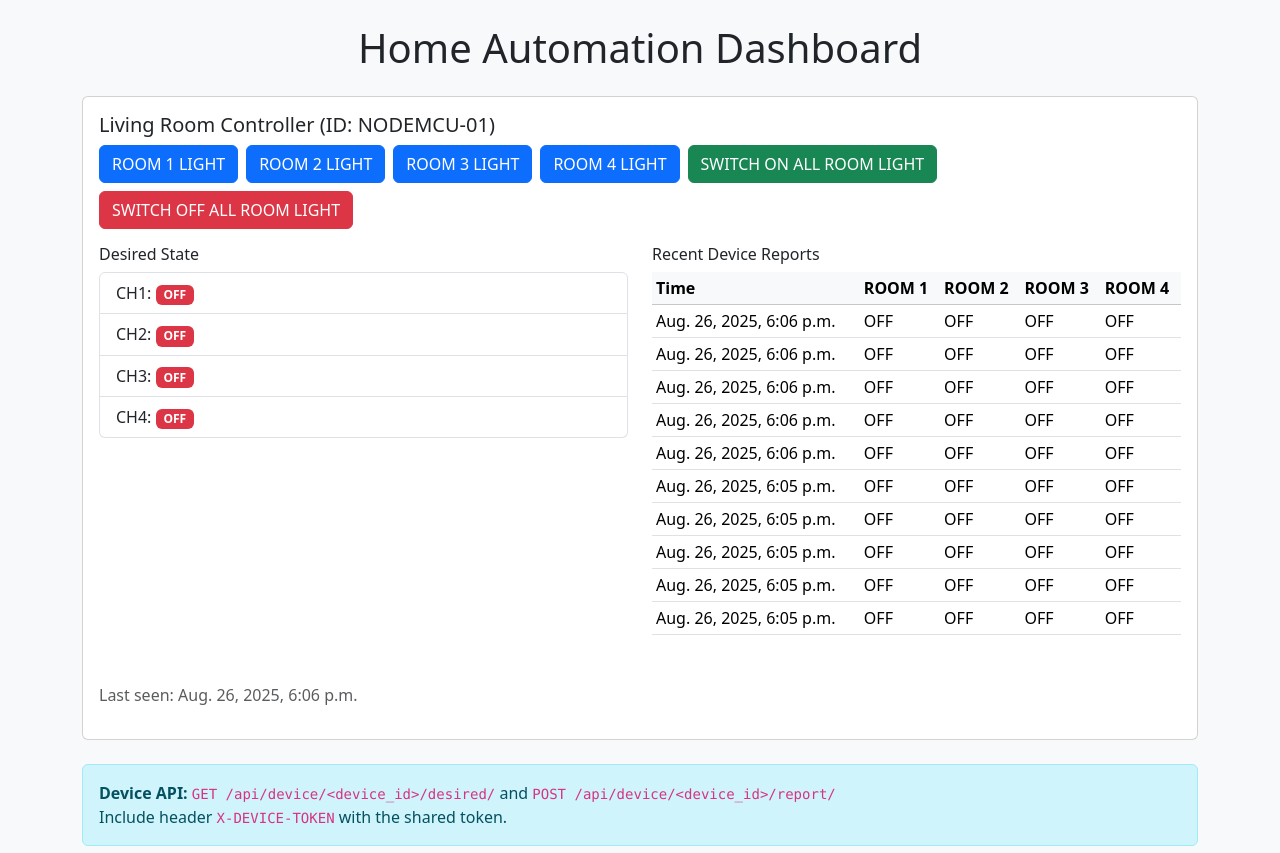
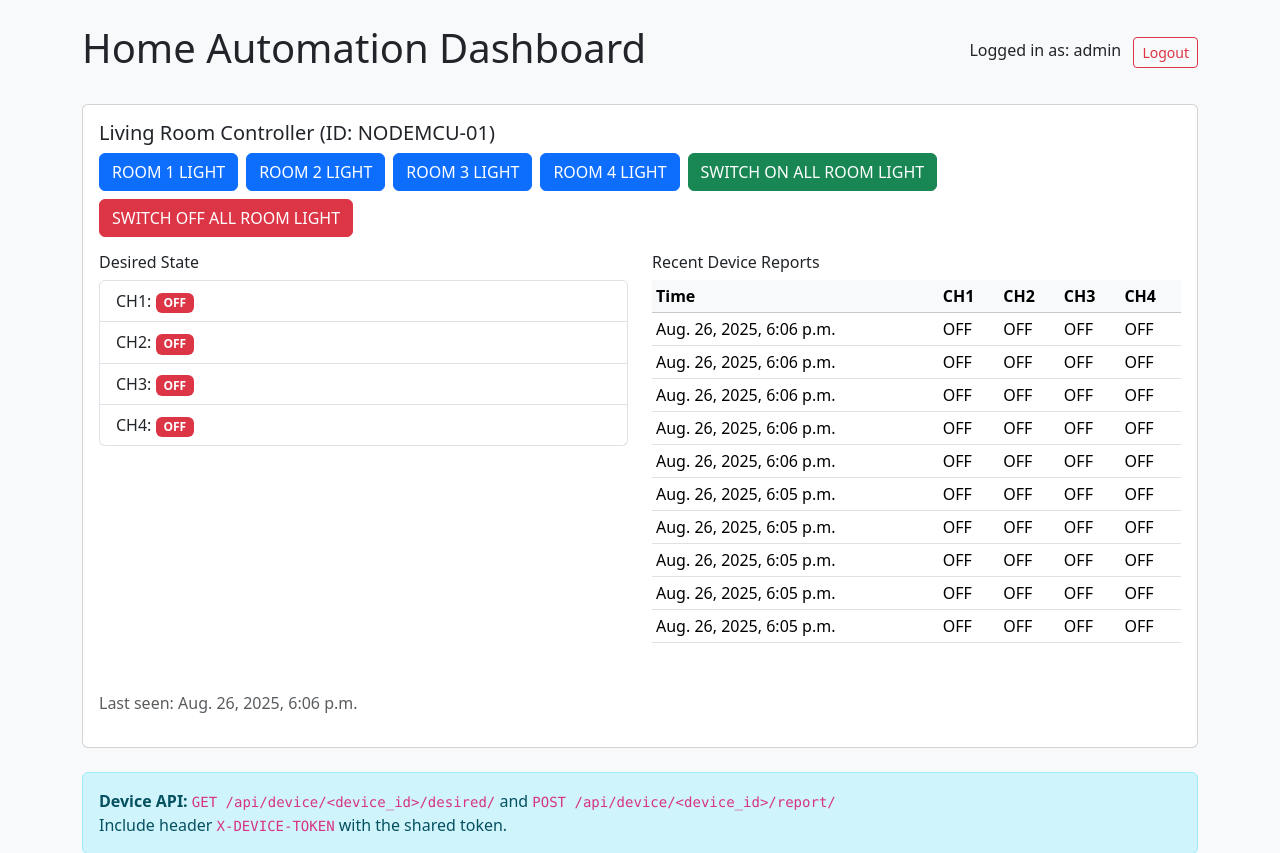
Before and after one commit to Adewole2016/HOME_AUTOMATION, a Django app: page / in a window 1280 px wide. Shown: the top 853 px of the page. Run offline with Django 5.2, Linux system fonts and the light colour scheme; a user stored in the database is signed in; data comes from the database, SQL or seed files in the repository.

Commit message:
Update dashboard.html

```diff
--- a/templates/dashboard.html
+++ b/templates/dashboard.html
@@ -12,11 +12,22 @@
 </head>
 <body class="bg-light">
 <div class="container py-4">
-  <h1 class="mb-4 text-center">Home Automation Dashboard</h1>
 
+  <!-- Header -->
+  <div class="d-flex justify-content-between align-items-center mb-4">
+    <h1>Home Automation Dashboard</h1>
+    <div>
+      <span class="me-2">Logged in as: {{ request.user.username }}</span>
+      <a href="{% url 'logout' %}" class="btn btn-outline-danger btn-sm">Logout</a>
+    </div>
+  </div>
+
+  <!-- Device Card -->
   <div class="card mb-4">
     <div class="card-body">
       <h5 class="card-title">{{ device.name }} (ID: {{ device.device_id }})</h5>
+
+      <!-- Controls -->
       <div class="d-flex gap-2 flex-wrap mb-3">
         <button type="button" class="btn btn-primary" onclick="toggleChannel(1)">ROOM 1 LIGHT</button>
         <button type="button" class="btn btn-primary" onclick="toggleChannel(2)">ROOM 2 LIGHT</button>
@@ -26,6 +37,7 @@
         <button type="button" class="btn btn-danger" onclick="allChannels('off')">SWITCH OFF ALL ROOM LIGHT</button>
       </div>
 
+      <!-- States -->
       <div class="row">
         <div class="col-md-6 mb-3">
           <h6>Desired State</h6>
@@ -40,7 +52,7 @@
         <div class="col-md-6 mb-3">
           <h6>Recent Device Reports</h6>
           <table class="table table-sm" id="report-table">
-            <thead class="table-light"><tr><th>Time</th><th>ROOM 1</th><th> ROOM 2</th><th>ROOM 3</th><th>ROOM 4</th></tr></thead>
+            <thead class="table-light"><tr><th>Time</th><th>CH1</th><th>CH2</th><th>CH3</th><th>CH4</th></tr></thead>
             <tbody>
               {% for r in reports %}
               <tr>
@@ -68,10 +80,14 @@
     <code>POST /api/device/&lt;device_id&gt;/report/</code><br>
     Include header <code>X-DEVICE-TOKEN</code> with the shared token.
   </div>
+
 </div>
 
 <script>
-  // Get CSRF token from cookie
+  const DEVICE_ID = "{{ device.device_id }}";
+  const TOKEN = "{{ DEVICE_SHARED_TOKEN }}";
+
+  // CSRF token helper
   function getCookie(name) {
       let cookieValue = null;
       if (document.cookie && document.cookie !== '') {
@@ -86,9 +102,6 @@
       }
       return cookieValue;
   }
-
-  const DEVICE_ID = "{{ device.device_id }}";
-  const TOKEN = "{{ DEVICE_SHARED_TOKEN }}";
   const csrftoken = getCookie('csrftoken');
 
   async function postJSON(url, data={}) {
```
